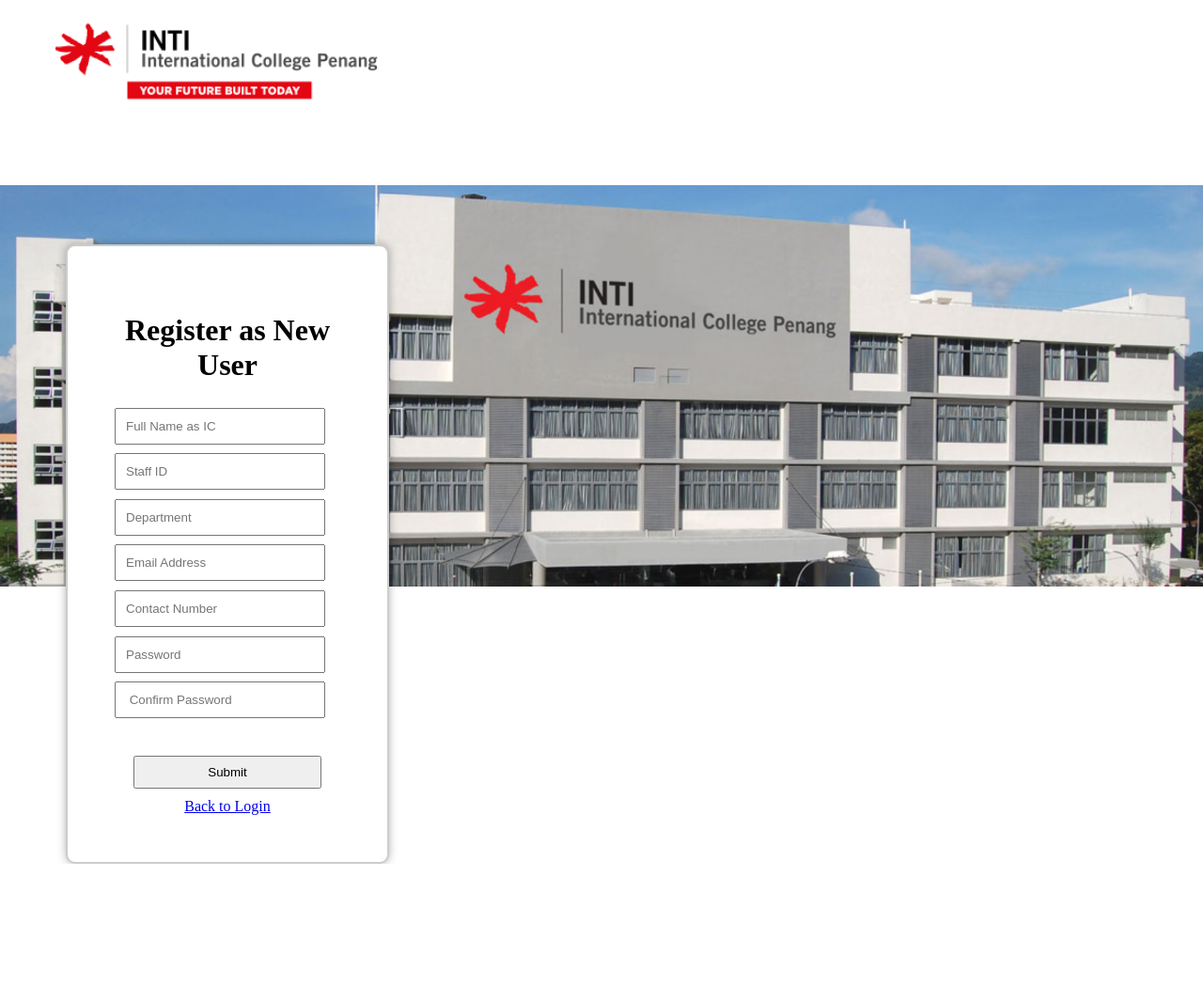
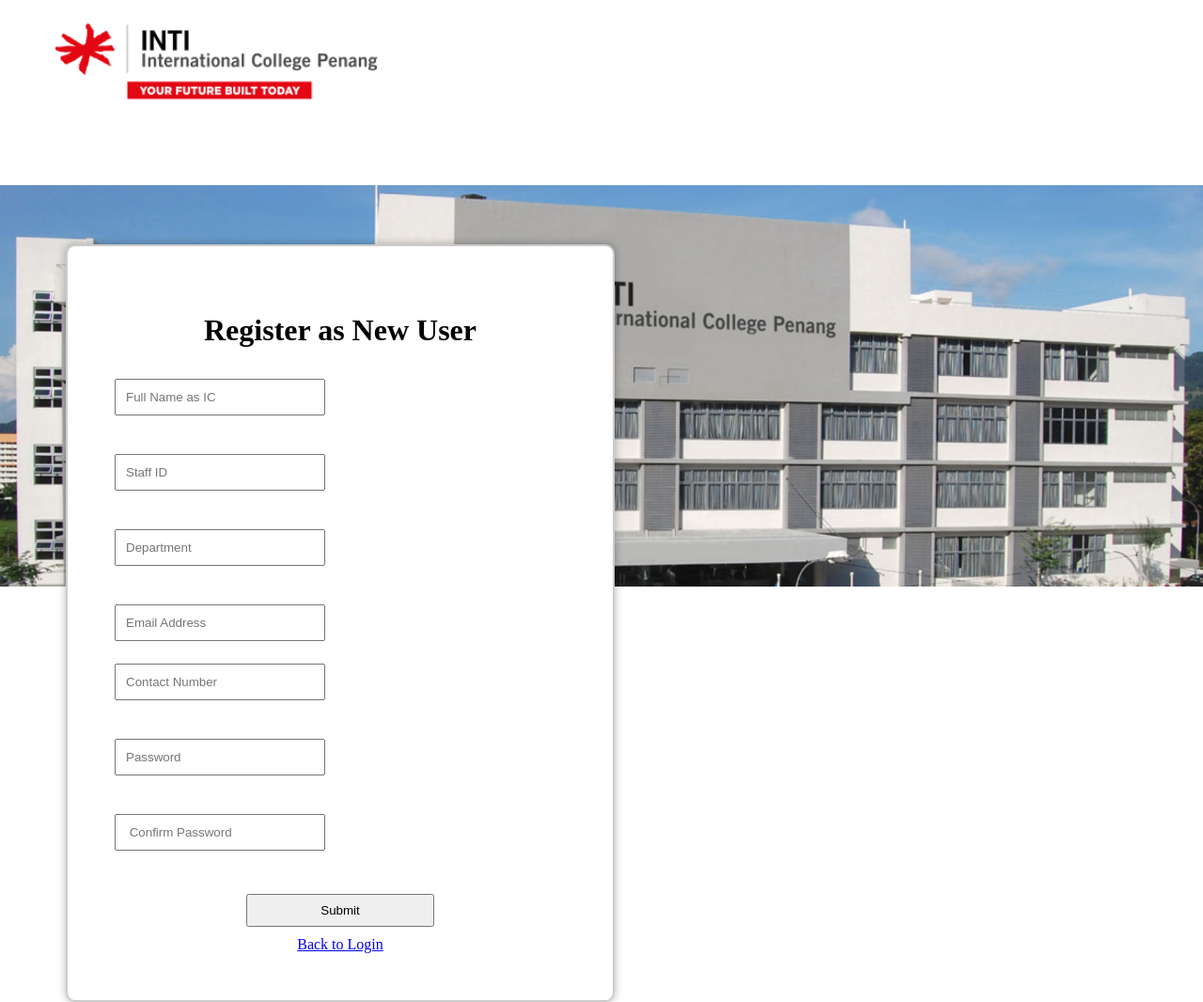
Before and after one commit to wm0516/InvigilateX, a Flask app: page /register in a window 1280 px wide. Shown: the whole page at 94% size. Before the commit the page ends 919 px from the top, so only its background shows below. Run offline with Flask 3, Linux system fonts and the light colour scheme.

Commit message:
Update main_page.css

```diff
--- a/static/static_css/main_page.css
+++ b/static/static_css/main_page.css
@@ -26,7 +26,7 @@ form {
     margin-top: 150px;
     margin-left: 70px;
     text-align: center;
-    width: 30vh;
+    width: 60vh;
     padding: 50px;
     border: 2px solid #ccc;
     border-radius: 10px;
@@ -61,14 +61,14 @@ button {
     font-weight: normal;
 }
 
-.form-left {
-    display: left;
-    flex-direction: column;
-    width: 40%;
+.form-container {
+    display: flex;
+    justify-content: space-between;
+    gap: 20px;
 }
 
-.form-right {
-    display: right;
+.form-left, .form-right {
+    display: flex;
     flex-direction: column;
-    width: 40%;
+    width: 48%;
 }
```
